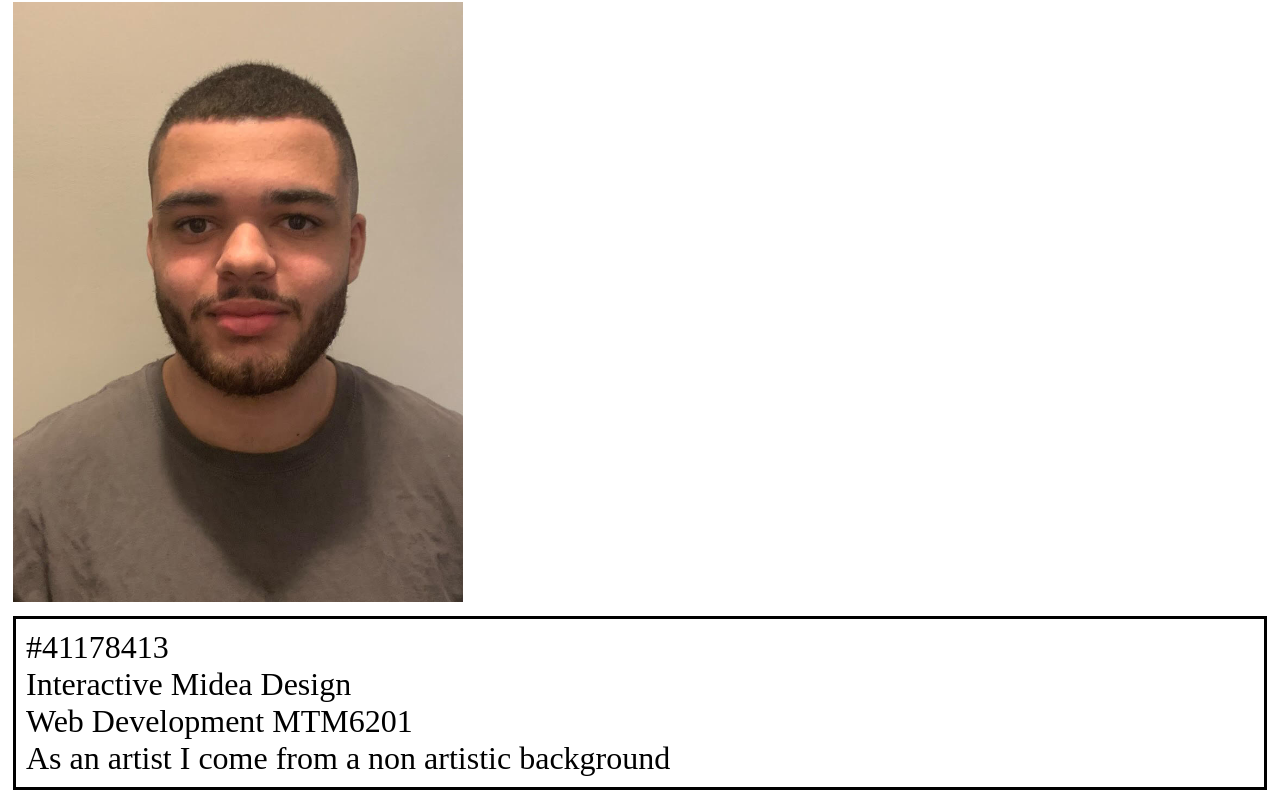
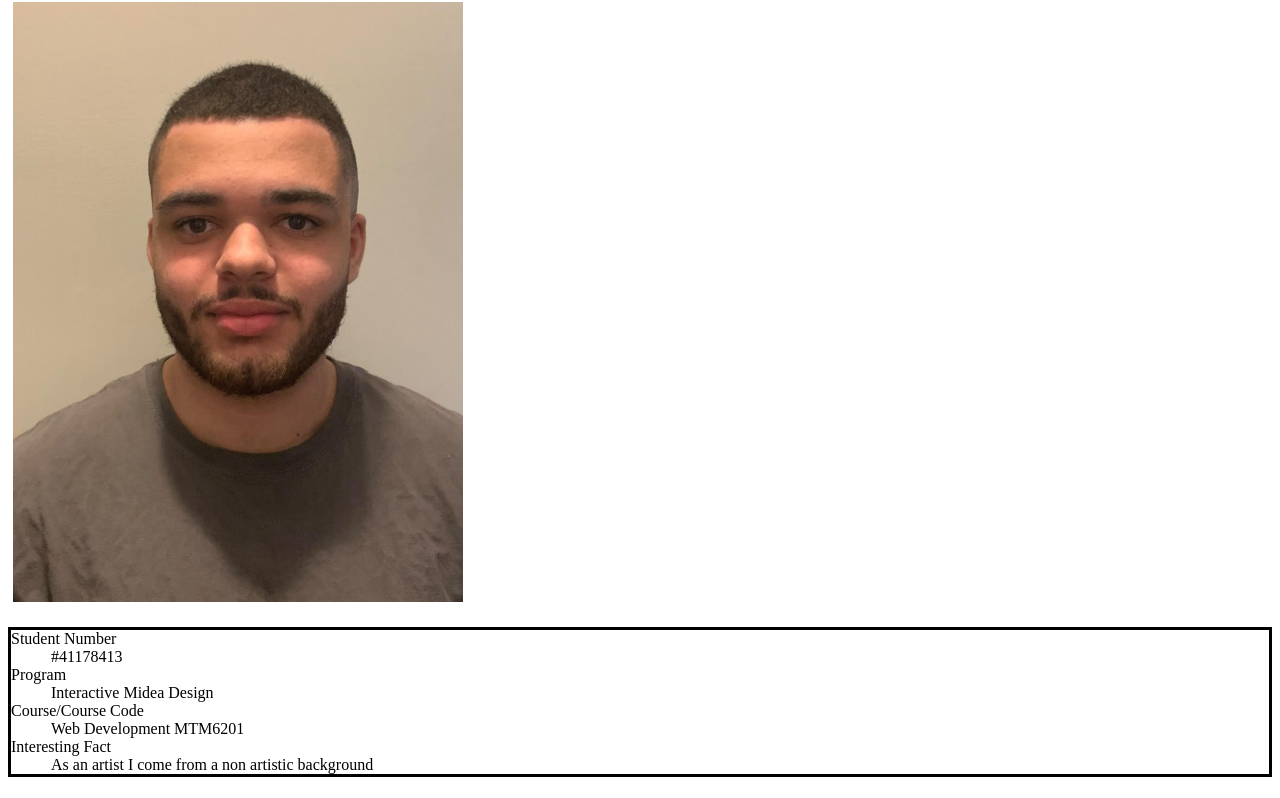
Before and after one commit to MoxamMalaki/mtm6201-week1, a plain HTML site: page index.html in a window 1280 px wide. Shown: the part 71-869 px from the top of the page. Drawn offline with Linux system fonts and the light colour scheme.

Commit message:
added dl dt/dd

```diff
--- a/index.html
+++ b/index.html
@@ -12,12 +12,20 @@
         <h1>Malaki Moxam</h1>
             <nav>
                 <img src="img/unnamed (2).jpg" alt="Malaki Moxam">
-                <ul class="box">
-                    <li>#41178413</li>
-                    <li>Interactive Midea Design</li>
-                    <li>Web Development MTM6201</li>
-                    <li>As an artist I come from a non artistic background</li>
-                </ul>
+                <dl class="box">
+
+                    <dt>Student Number</dt>
+                    <dd>#41178413</dd>
+
+                    <dt>Program</dt>
+                    <dd>Interactive Midea Design</dd>
+
+                    <dt>Course/Course Code</dt>
+                    <dd>Web Development MTM6201</dd>
+
+                    <dt>Interesting Fact</dt>
+                    <dd>As an artist I come from a non artistic background</dd>
+                </dl>
             </nav>
        </div>
     </header>
```
